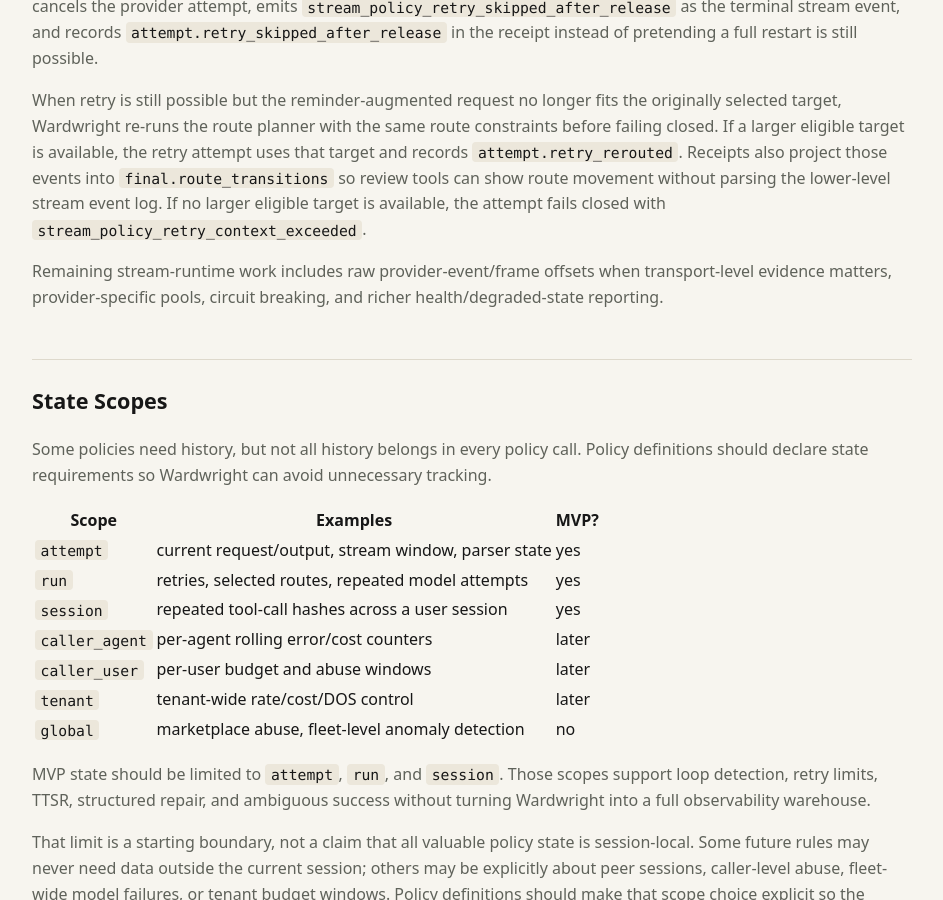
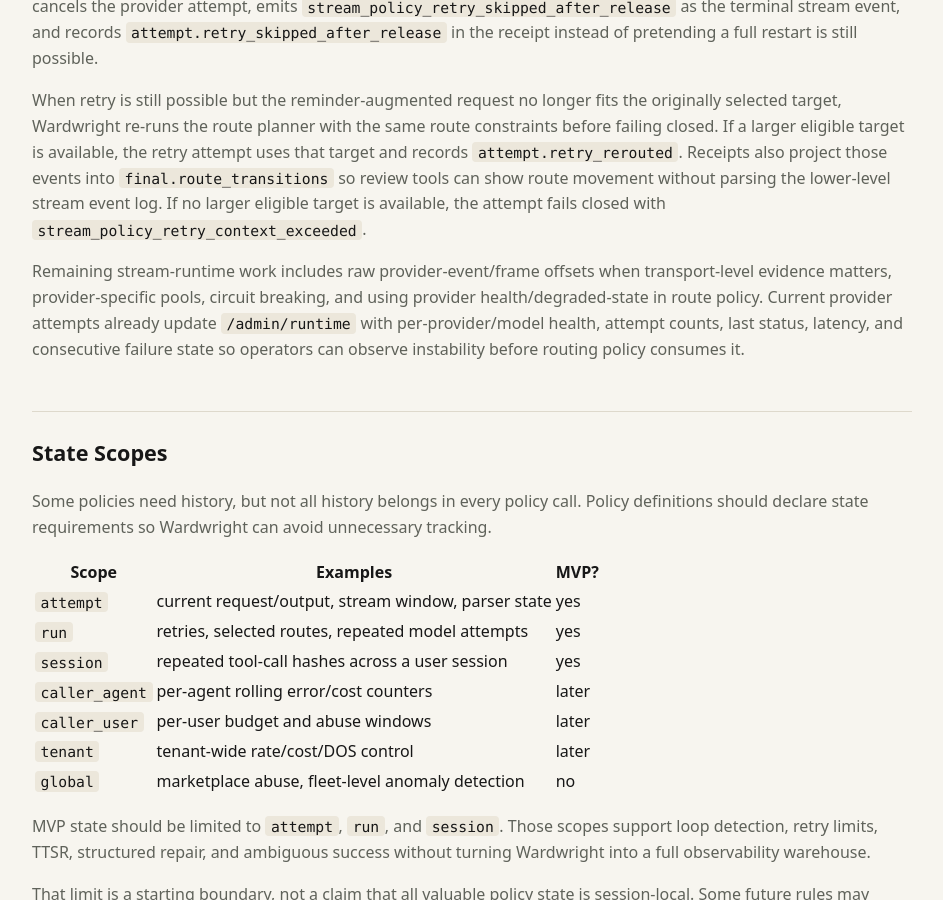
Before and after one commit to bglusman/ingary, a Jekyll site: the page built from docs/policy-engine.md, in a window 1280 px wide and 900 px high, scrolled down 5504 px. Shown: the whole window, without its empty margins (168-1111 px from the left). Built offline with Jekyll 4.4.1, drawn with Linux system fonts in a browser that asks for light colours.

Commit message:
Expose provider runtime health

```diff
--- a/docs/policy-engine.md
+++ b/docs/policy-engine.md
@@ -267,7 +267,10 @@
 
 Remaining stream-runtime work includes raw provider-event/frame offsets when
 transport-level evidence matters, provider-specific pools, circuit breaking,
-and richer health/degraded-state reporting.
+and using provider health/degraded-state in route policy. Current provider
+attempts already update `/admin/runtime` with per-provider/model health,
+attempt counts, last status, latency, and consecutive failure state so operators
+can observe instability before routing policy consumes it.
 
 ## State Scopes
 
```
Also changed, not shown: docs/architecture-review-tasks.md (+1 -1 lines), 5 other files.
